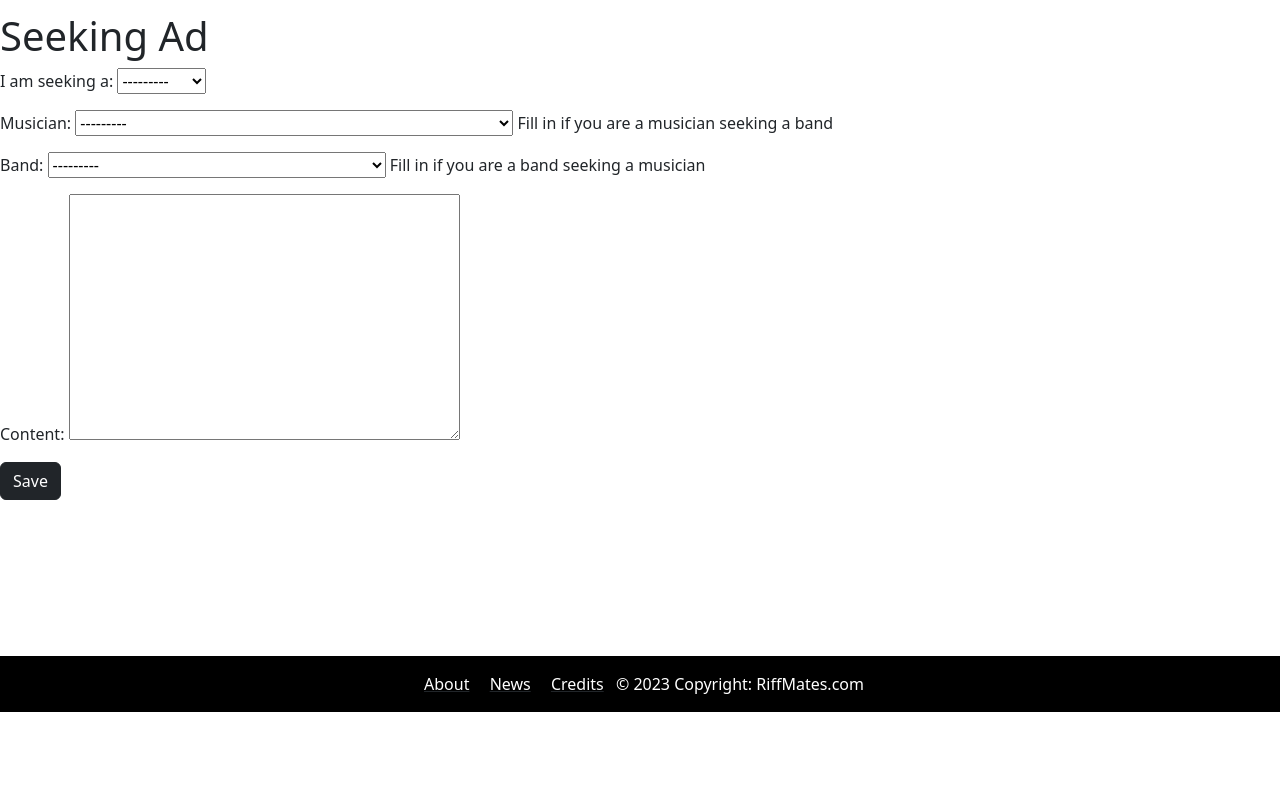
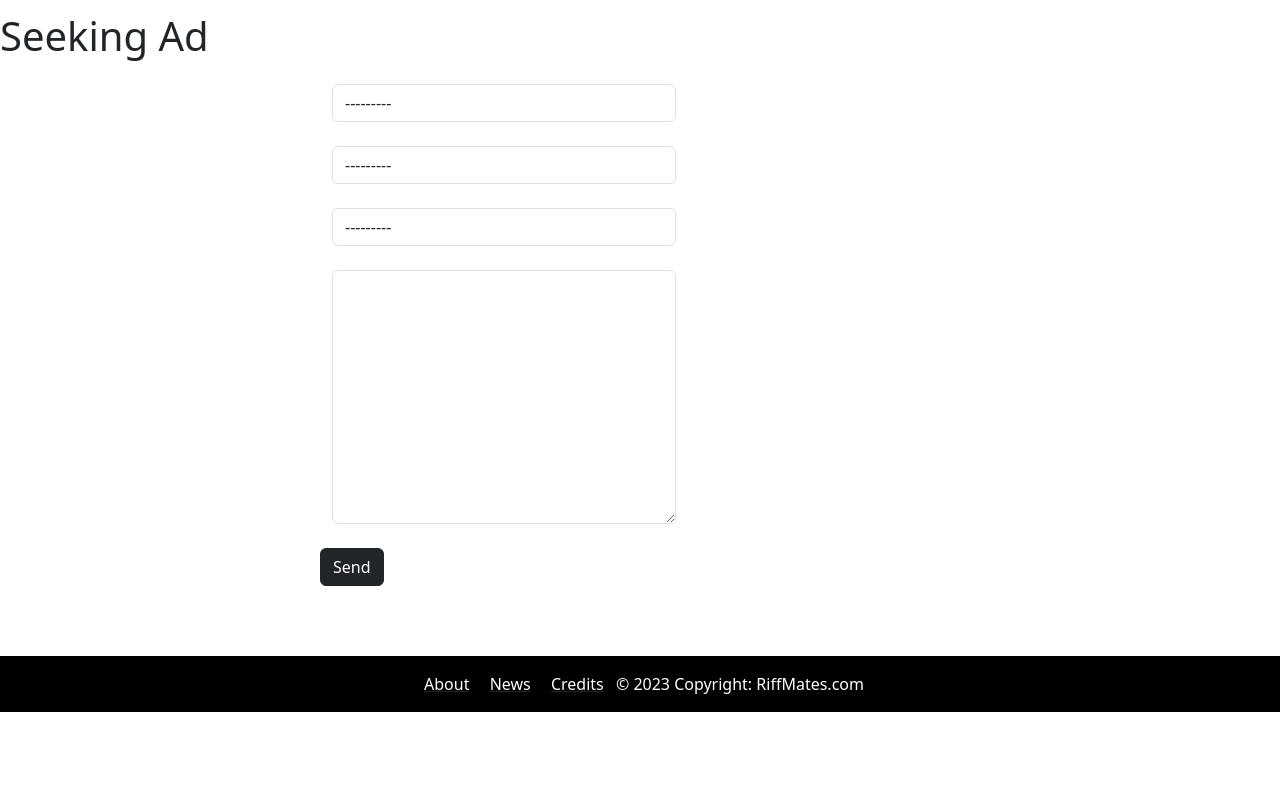
Before and after one commit to Paolovg95/RiffMates, a Django app: page /content/ads/new/ in a window 1280 px wide. Shown: the part 88-873 px from the top of the page. Run offline with Django 4.2, Linux system fonts and the light colour scheme; a user stored in the database is signed in; data comes from the database, SQL or seed files in the repository; both versions use the stored data as it was after the commit.

Commit message:
bootstrap added to Ad form

```diff
--- a/content/forms.py
+++ b/content/forms.py
@@ -23,11 +23,9 @@ class SeekingAdForm(forms.ModelForm):
         model = SeekingAd
         fields = ["seeking", "musician", "band", "content", ]
 
-
     def __init__(self, *args, **kwargs):
         super().__init__(*args, **kwargs)
-        self.fields["seeking"].label = 'I am seeking a'
-        self.fields["musician"].help_text = \
-            "Fill in if you are a musician seeking a band"
-        self.fields["band"].help_text = \
-            "Fill in if you are a band seeking a musician"
+        self.fields["seeking"].widget.attrs.update({'class': 'form-control'})
+        self.fields["musician"].widget.attrs.update({'class': 'form-control'})
+        self.fields["band"].widget.attrs.update({'class': 'form-control'})
+        self.fields["content"].widget.attrs.update({'class': 'form-control'})
--- a/content/models.py
+++ b/content/models.py
@@ -9,12 +9,12 @@ class SeekingChoice(models.TextChoices):
     BAND = "B"
 
 class SeekingAd(models.Model):
-    musician = models.ForeignKey(Musician, on_delete=models.SET_NULL, blank=True, null=True)
+    musician = models.ForeignKey(Musician, on_delete=models.SET_NULL, blank=True, null=True, help_text="Fill in if you are a musician seeking a band")
     # on_delete=models.SET_NULL means if the owner of an existing object got deleted set this field for existing object to null.
-    band = models.ForeignKey(Band, on_delete=models.SET_NULL, blank=True, null=True)
+    band = models.ForeignKey(Band, on_delete=models.SET_NULL, blank=True, null=True, help_text="Fill in if you are a band seeking a musician")
     owner = models.ForeignKey(User, on_delete=models.CASCADE)
     # a CharField using the choices argument so seeking can only contain "M" or "B" indicating whether a musician or band is being sought
-    seeking = models.CharField(max_length=1, choices=SeekingChoice.choices)
+    seeking = models.CharField(max_length=1, choices=SeekingChoice.choices, help_text="I'm seeking a..")
     content = models.TextField()
     # auto_now=True means this field gets automatically populated with the current date when the object gets created
     date = models.DateTimeField(auto_now=True)
--- a/templates/list_ads.html
+++ b/templates/list_ads.html
@@ -2,7 +2,8 @@
 {% extends "base.html" %}
 
 {% block content %}
-<h1>Musicians Seeking Bands </h1>
+<div class="m-4">
+  <h1>Musicians Seeking Bands</h1><a href="{% url 'seeking_ad' %}">New Ad</a>
 
   {% for ad in seeking_band %}
   <p>
@@ -26,5 +27,6 @@
   {% empty %}
   <p> <i>No ads at this time</i> </p>
   {% endfor %}
+</div>
 
 {% endblock content %}
--- a/templates/seeking_ad.html
+++ b/templates/seeking_ad.html
@@ -3,10 +3,15 @@
 {% block content %}
 <h1>Seeking Ad</h1>
 
-<form method="post">
+<form class="col-lg-6 offset-lg-3" method="post">
   {% csrf_token %}
-  {{form.as_p}}
-  <button class="btn btn-dark" type="submit">Save</button>
+  {% for field in form %}
+  <div class="col-md-6 m-4">
+    <div class="row justify-content-center">
+      {{ field }}
+    </div>
+  </div>
+  {% endfor %}
+  <button class="btn btn-dark" type="submit">Send</button>
 </form>
-
 {% endblock content %}
```
Also changed, not shown: content/migrations/0002_alter_seekingad_band_alter_seekingad_musician_and_more.py (added), db.sqlite3. Lines whose indentation alone changed are shown as unchanged.
